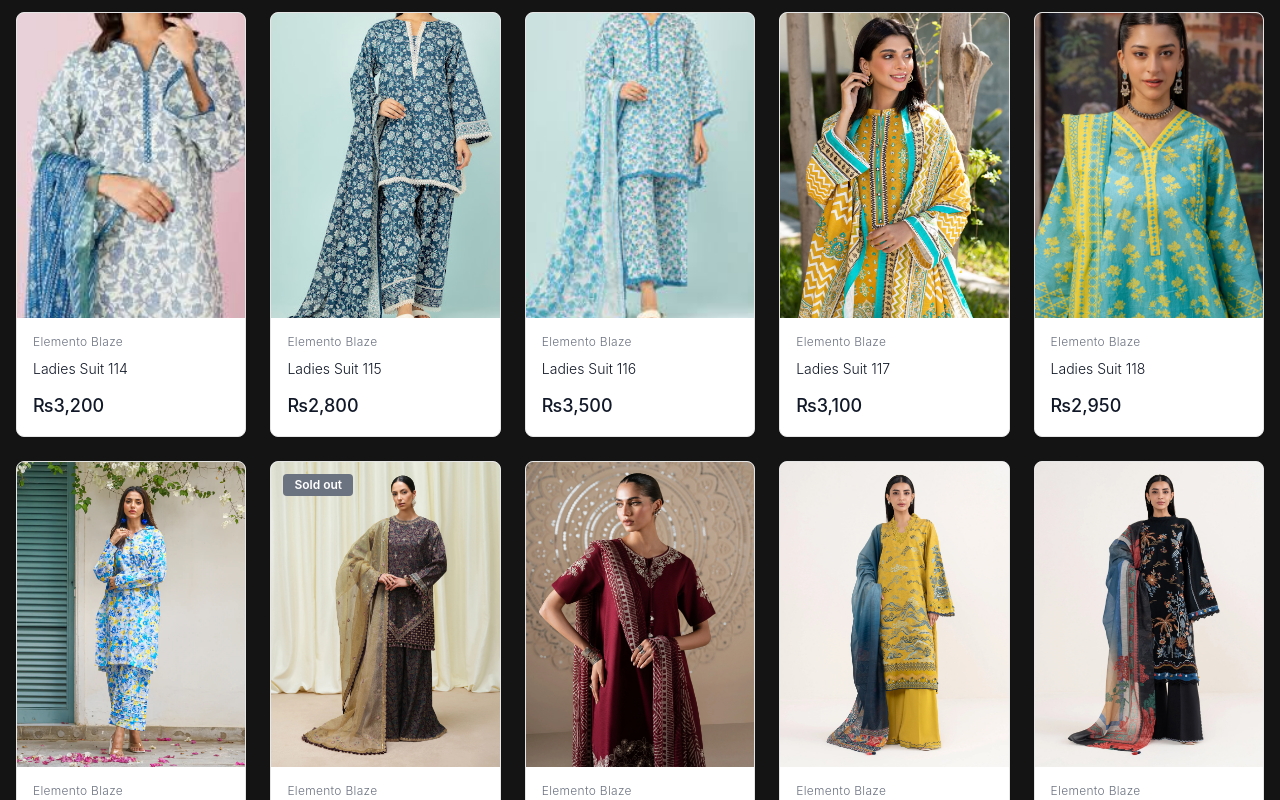
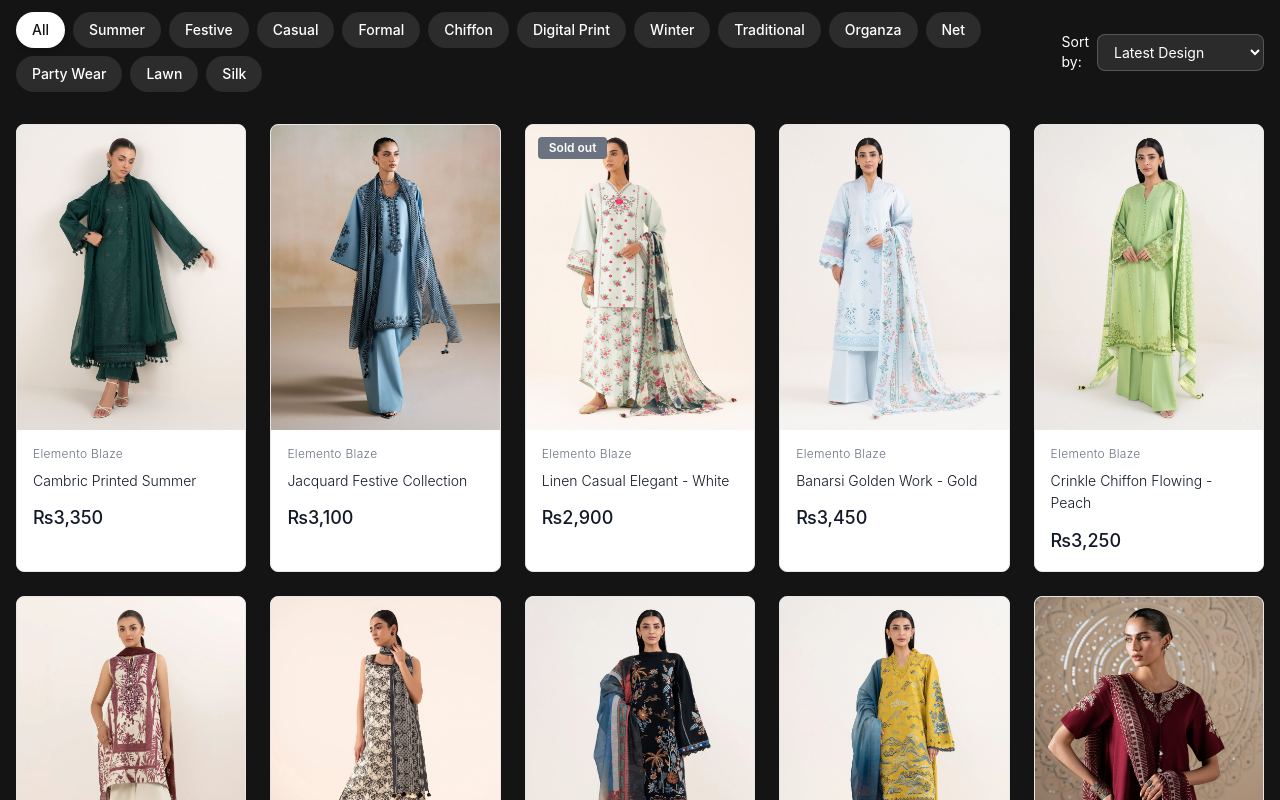
Before and after one commit to Alihusnain1489/wholesale-threads, a React (Vite) app: page / in a window 1280 px wide. Shown: the part 920-1720 px from the top of the page. Built offline with nearby package versions, Linux system fonts and the light colour scheme.

Commit message:
Add sorting and category bar

```diff
--- a/src/components/ElementoProductGrid.tsx
+++ b/src/components/ElementoProductGrid.tsx
@@ -8,21 +8,41 @@ import productsData from "@/data/products.json"; // ✅ Correct import for Vite
 const ElementoProductGrid = ({
   onAddToCart,
   onProductClick,
-  searchQuery
+  searchQuery,
+  selectedCategory,
+  sortBy,
+  onCategoryChange,
+  onSortChange
 }: {
   onAddToCart: (product: Product) => void;
   onProductClick: (product: Product) => void;
-  searchQuery: string
+  searchQuery: string;
+  selectedCategory: string;
+  sortBy: string;
+  onCategoryChange: (category: string) => void;
+  onSortChange: (sort: string) => void;
 }) => {
   const [hoveredProduct, setHoveredProduct] = useState<number | null>(null);
 
   // ✅ Keep JSON in a ref
   const productsRef = useRef<Product[]>(productsData);
 
-  // ✅ Filtering
+  // Get categories
+  const categories = useMemo(() => {
+    const categorySet = new Set(productsRef.current.map(p => p.category));
+    return ['All', ...Array.from(categorySet)];
+  }, []);
+
+  // ✅ Filtering and Sorting
   const filteredProducts = useMemo(() => {
     let filtered = productsRef.current;
 
+    // Category filtering
+    if (selectedCategory !== 'All') {
+      filtered = filtered.filter(product => product.category === selectedCategory);
+    }
+
+    // Search filtering
     if (searchQuery.trim()) {
       filtered = filtered.filter(product =>
         product.name.toLowerCase().includes(searchQuery.toLowerCase()) ||
@@ -32,12 +52,65 @@ const ElementoProductGrid = ({
       );
     }
 
+    // Sorting
+    switch (sortBy) {
+      case 'price-low':
+        filtered.sort((a, b) => a.price - b.price);
+        break;
+      case 'price-high':
+        filtered.sort((a, b) => b.price - a.price);
+        break;
+      case 'name':
+        filtered.sort((a, b) => a.name.localeCompare(b.name));
+        break;
+      case 'latest':
+        filtered.sort((a, b) => b.id - a.id);
+        break;
+      default:
+        break;
+    }
+
     return filtered;
-  }, [searchQuery]);
+  }, [searchQuery, selectedCategory, sortBy]);
 
   return (
     <section className="py-16 bg-[hsl(var(--nav-dark))]" id="products">
       <div className="container mx-auto px-4">
+        {/* Category and Sort Bar */}
+        <div className="mb-8 flex flex-col lg:flex-row justify-between items-start lg:items-center gap-4">
+          {/* Categories */}
+          <div className="flex flex-wrap gap-2">
+            {categories.map(category => (
+              <button
+                key={category}
+                onClick={() => onCategoryChange(category)}
+                className={`px-4 py-2 rounded-full text-sm font-medium transition-all duration-200 ${
+                  selectedCategory === category
+                    ? 'bg-white text-[hsl(var(--nav-dark))] shadow-md'
+                    : 'bg-white/10 text-white hover:bg-white/20'
+                }`}
+              >
+                {category}
+              </button>
+            ))}
+          </div>
+
+          {/* Sort Dropdown */}
+          <div className="flex items-center gap-2 text-white">
+            <span className="text-sm">Sort by:</span>
+            <select
+              value={sortBy}
+              onChange={(e) => onSortChange(e.target.value)}
+              className="bg-white/10 border border-white/20 rounded-lg px-3 py-2 text-sm text-white focus:bg-white focus:text-[hsl(var(--nav-dark))] transition-all duration-200"
+            >
+              <option value="latest" className="text-black">Latest Design</option>
+              <option value="price-low" className="text-black">Price: Low to High</option>
+              <option value="price-high" className="text-black">Price: High to Low</option>
+              <option value="name" className="text-black">Name A-Z</option>
+            </select>
+          </div>
+        </div>
+
         <div className="grid grid-cols-1 sm:grid-cols-2 md:grid-cols-3 lg:grid-cols-4 xl:grid-cols-5 gap-6">
           {filteredProducts.map(product => (
             <Card
--- a/src/data/products.json
+++ b/src/data/products.json
@@ -1,19 +1,19 @@
 [
-  { "id": 114, "name": "Ladies Suit 114", "price": 3200, "imageUrl": "114.jpeg", "inStock": true },
-  { "id": 115, "name": "Ladies Suit 115", "price": 2800, "imageUrl": "115.jpg", "inStock": true },
-  { "id": 116, "name": "Ladies Suit 116", "price": 3500, "imageUrl": "116.jpeg", "inStock": true },
-  { "id": 117, "name": "Ladies Suit 117", "price": 3100, "imageUrl": "117.jpg", "inStock": true },
-  { "id": 118, "name": "Ladies Suit 118", "price": 2950, "imageUrl": "118.webp", "inStock": true },
-  { "id": 119, "name": "Ladies Suit 119", "price": 3600, "imageUrl": "119.webp", "inStock": true },
-  { "id": 120, "name": "Ladies Suit 120", "price": 2800, "imageUrl": "120.webp", "inStock": false },
-  { "id": 121, "name": "Ladies Suit 121", "price": 3300, "imageUrl": "121.webp", "inStock": true },
-  { "id": 122, "name": "Ladies Suit 122", "price": 3000, "imageUrl": "122.webp", "inStock": true },
-  { "id": 123, "name": "Ladies Suit 123", "price": 3400, "imageUrl": "123.webp", "inStock": true },
-  { "id": 124, "name": "Ladies Suit 124", "price": 3700, "imageUrl": "124.webp", "inStock": true },
-  { "id": 125, "name": "Ladies Suit 125", "price": 3550, "imageUrl": "125.webp", "inStock": true },
-  { "id": 126, "name": "Ladies Suit 126", "price": 3250, "imageUrl": "126.webp", "inStock": true },
-  { "id": 127, "name": "Ladies Suit 127", "price": 3450, "imageUrl": "127.jpeg", "inStock": true },
-  { "id": 128, "name": "Ladies Suit 128", "price": 2900, "imageUrl": "128.jpeg", "inStock": false },
-  { "id": 129, "name": "Ladies Suit 129", "price": 3100, "imageUrl": "129.webp", "inStock": true },
-  { "id": 130, "name": "Ladies Suit 130", "price": 3350, "imageUrl": "130.jpeg", "inStock": true }
+  { "id": 114, "name": "Embroidered Lawn Suit - Royal Blue", "price": 3200, "imageUrl": "114.jpeg", "inStock": true, "category": "Lawn", "description": "Beautiful embroidered lawn suit perfect for summer", "color": "Royal Blue", "fabric": "Lawn", "pieces": "3 Piece" },
+  { "id": 115, "name": "Chiffon Heavy Embroidery - Pink", "price": 2800, "imageUrl": "115.jpg", "inStock": true, "category": "Chiffon", "description": "Elegant chiffon suit with heavy embroidery work", "color": "Pink", "fabric": "Chiffon", "pieces": "3 Piece" },
+  { "id": 116, "name": "Karandi Winter Collection - Brown", "price": 3500, "imageUrl": "116.jpeg", "inStock": true, "category": "Winter", "description": "Warm karandi suit for winter season", "color": "Brown", "fabric": "Karandi", "pieces": "3 Piece" },
+  { "id": 117, "name": "Silk Mirror Work - Maroon", "price": 3100, "imageUrl": "117.jpg", "inStock": true, "category": "Silk", "description": "Premium silk suit with mirror work", "color": "Maroon", "fabric": "Silk", "pieces": "3 Piece" },
+  { "id": 118, "name": "Cotton Lawn Summer Special", "price": 2950, "imageUrl": "118.webp", "inStock": true, "category": "Lawn", "description": "Light cotton lawn perfect for summer", "color": "Multi", "fabric": "Cotton Lawn", "pieces": "3 Piece" },
+  { "id": 119, "name": "Georgette Party Wear - Black", "price": 3600, "imageUrl": "119.webp", "inStock": true, "category": "Party Wear", "description": "Elegant georgette suit for parties", "color": "Black", "fabric": "Georgette", "pieces": "3 Piece" },
+  { "id": 120, "name": "Net Heavy Work - Red", "price": 2800, "imageUrl": "120.webp", "inStock": false, "category": "Net", "description": "Net suit with heavy embellishment work", "color": "Red", "fabric": "Net", "pieces": "3 Piece" },
+  { "id": 121, "name": "Organza Embroidered - Green", "price": 3300, "imageUrl": "121.webp", "inStock": true, "category": "Organza", "description": "Fine organza with beautiful embroidery", "color": "Green", "fabric": "Organza", "pieces": "3 Piece" },
+  { "id": 122, "name": "Khaddar Casual Wear - Beige", "price": 3000, "imageUrl": "122.webp", "inStock": true, "category": "Casual", "description": "Comfortable khaddar for daily wear", "color": "Beige", "fabric": "Khaddar", "pieces": "3 Piece" },
+  { "id": 123, "name": "Jamawar Traditional - Golden", "price": 3400, "imageUrl": "123.webp", "inStock": true, "category": "Traditional", "description": "Traditional jamawar with classic patterns", "color": "Golden", "fabric": "Jamawar", "pieces": "3 Piece" },
+  { "id": 124, "name": "Velvet Zari Work - Purple", "price": 3700, "imageUrl": "124.webp", "inStock": true, "category": "Winter", "description": "Luxurious velvet with zari work", "color": "Purple", "fabric": "Velvet", "pieces": "3 Piece" },
+  { "id": 125, "name": "Digital Print Modern - Multi", "price": 3550, "imageUrl": "125.webp", "inStock": true, "category": "Digital Print", "description": "Modern digital print design", "color": "Multi", "fabric": "Digital Print", "pieces": "3 Piece" },
+  { "id": 126, "name": "Crinkle Chiffon Flowing - Peach", "price": 3250, "imageUrl": "126.webp", "inStock": true, "category": "Chiffon", "description": "Flowing crinkle chiffon suit", "color": "Peach", "fabric": "Crinkle Chiffon", "pieces": "3 Piece" },
+  { "id": 127, "name": "Banarsi Golden Work - Gold", "price": 3450, "imageUrl": "127.jpeg", "inStock": true, "category": "Formal", "description": "Premium banarsi with golden work", "color": "Gold", "fabric": "Banarsi", "pieces": "3 Piece" },
+  { "id": 128, "name": "Linen Casual Elegant - White", "price": 2900, "imageUrl": "128.jpeg", "inStock": false, "category": "Casual", "description": "Elegant linen for casual wear", "color": "White", "fabric": "Linen", "pieces": "3 Piece" },
+  { "id": 129, "name": "Jacquard Festive Collection", "price": 3100, "imageUrl": "129.webp", "inStock": true, "category": "Festive", "description": "Festive jacquard with intricate patterns", "color": "Navy", "fabric": "Jacquard", "pieces": "3 Piece" },
+  { "id": 130, "name": "Cambric Printed Summer", "price": 3350, "imageUrl": "130.jpeg", "inStock": true, "category": "Summer", "description": "Light cambric with beautiful prints", "color": "Floral", "fabric": "Cambric", "pieces": "3 Piece" }
 ]
--- a/src/pages/Index.tsx
+++ b/src/pages/Index.tsx
@@ -20,6 +20,7 @@ const Index = () => {
   const [cartItems, setCartItems] = useState<CartItem[]>([]);
   const [selectedCategory, setSelectedCategory] = useState('All');
   const [searchQuery, setSearchQuery] = useState('');
+  const [sortBy, setSortBy] = useState('latest');
   const [currentPage, setCurrentPage] = useState(1);
   const itemsPerPage = 12;
 
@@ -309,10 +310,13 @@ const Index = () => {
       )}
 
       <ElementoProductGrid
-        products={products}
         onAddToCart={handleAddToCart}
         onProductClick={handleProductClick}
         searchQuery={searchQuery}
+        selectedCategory={selectedCategory}
+        sortBy={sortBy}
+        onCategoryChange={setSelectedCategory}
+        onSortChange={setSortBy}
       />
       <ElementoFooter />
 
```
Also changed, not shown: src/pages/AboutUs.tsx (+34 -19 lines), src/pages/ContactUs.tsx (+29 -18 lines), src/pages/SizeGuide.tsx (+23 -12 lines).
